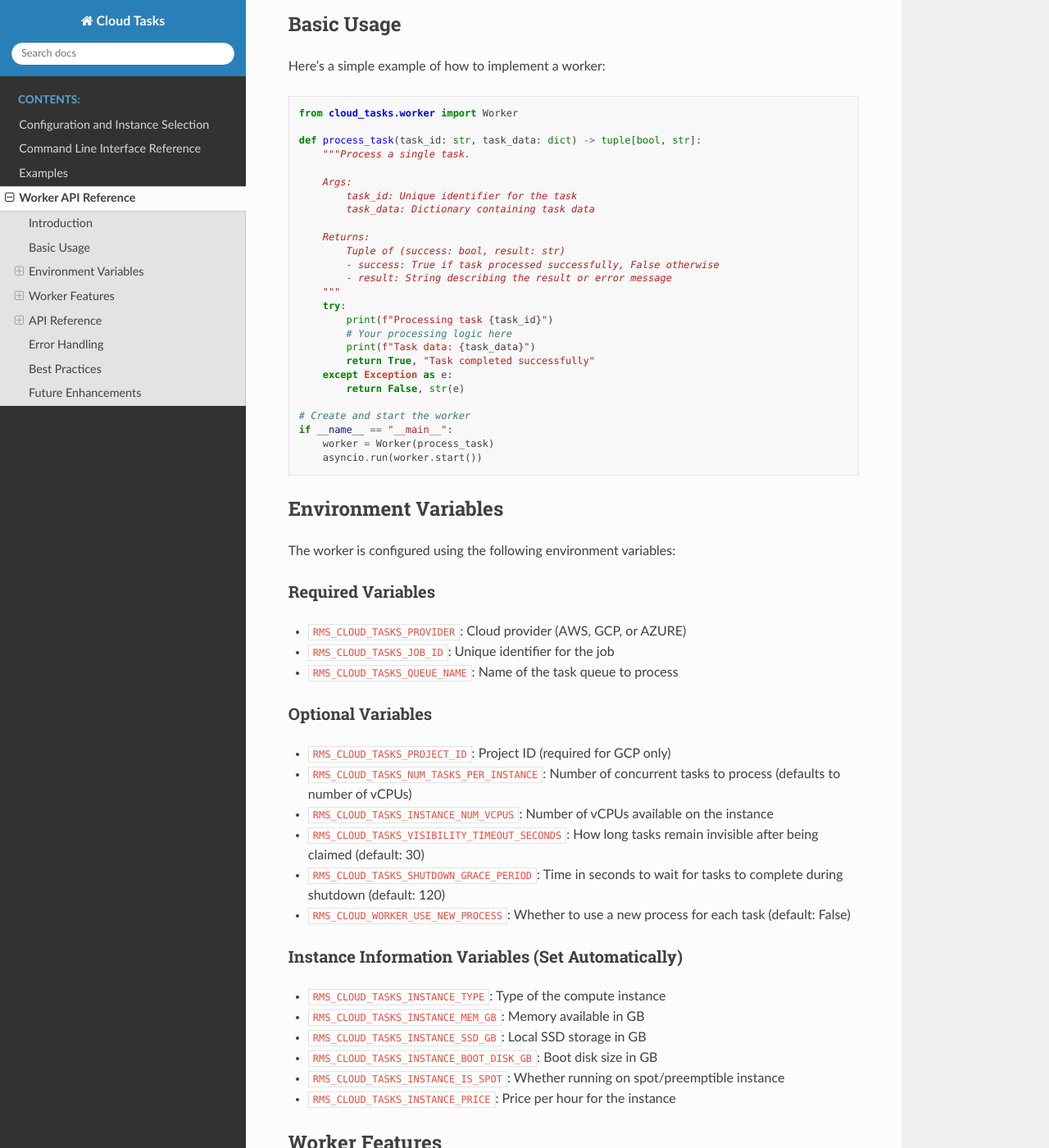
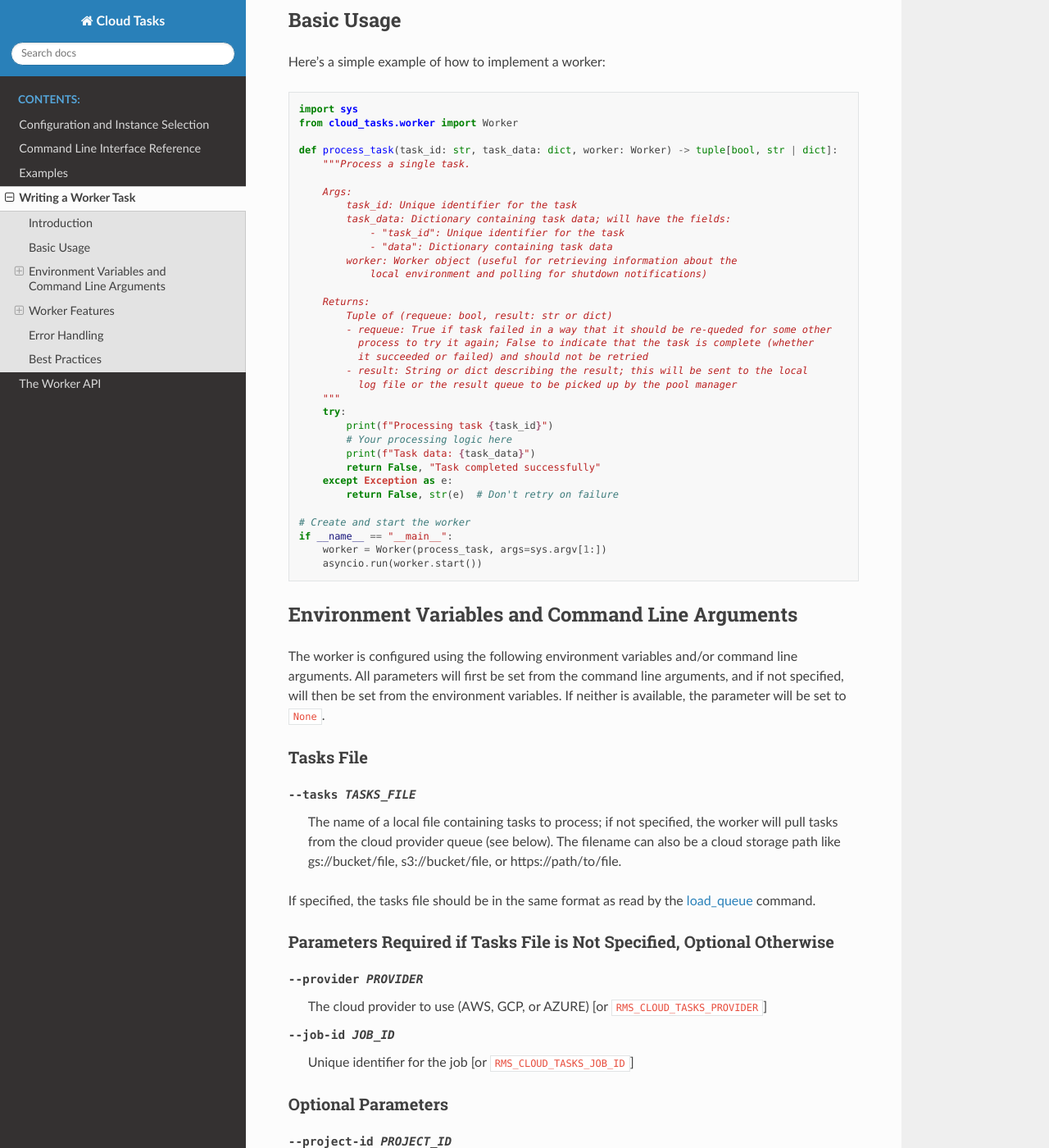
Before and after one commit to SETI/rms-cloud-tasks, a Sphinx documentation site: the page built from docs/worker.rst, in a window 1280 px wide and 1400 px high, scrolled down 400 px. Shown: the whole window at 82% size. Built offline with Sphinx 7.4.7 and the Read the Docs theme 3.1.0, drawn with Linux system fonts in a browser that asks for light colours; some of the changed text lies outside the part shown.

Commit message:
More work on docs and worker

```diff
--- a/docs/cli.rst
+++ b/docs/cli.rst
@@ -476,6 +476,7 @@ Example:
 Queue Management Commands
 -------------------------
 
+.. _load_queue_cmd:
 load_queue
 ~~~~~~~~~~
 
--- a/docs/index.rst
+++ b/docs/index.rst
@@ -13,6 +13,7 @@ Welcome to the documentation for Cloud Tasks
    cli
    examples
    worker
+   worker_api
 
 Indices and tables
 ==================
--- a/docs/worker.rst
+++ b/docs/worker.rst
@@ -1,13 +1,17 @@
-Worker API Reference
-==================
-
-.. warning::
-   This documentation is a placeholder. The Worker API is still under development.
+Writing a Worker Task
+=====================
 
 Introduction
------------
+------------
 
-The Cloud Tasks Worker API provides a framework for implementing workers that process tasks from cloud provider queues. Workers run on compute instances and process tasks from the queue in parallel using Python's multiprocessing capabilities.
+The Cloud Tasks Worker API provides a framework for implementing worker programs that
+process tasks from cloud provider queues or local task files. Workers run on compute
+instances or a local workstation and process tasks from the queue (or local file) in
+parallel using Python's multiprocessing capabilities. The framework automatically handles
+the creation and destruction of processes, logging of task results, and graceful shutdown
+when the queue is empty and the worker is idle. When run on spot/preemptible instances,
+it also takes care of monitoring for the instance shutdown warning and notifying each
+running worker process.
 
 Basic Usage
 ----------
@@ -16,64 +20,83 @@ Here's a simple example of how to implement a worker:
 
 .. code-block:: python
 
+   import sys
    from cloud_tasks.worker import Worker
 
-   def process_task(task_id: str, task_data: dict) -> tuple[bool, str]:
+   def process_task(task_id: str, task_data: dict, worker: Worker) -> tuple[bool, str | dict]:
        """Process a single task.
 
        Args:
            task_id: Unique identifier for the task
-           task_data: Dictionary containing task data
+           task_data: Dictionary containing task data; will have the fields:
+               - "task_id": Unique identifier for the task
+               - "data": Dictionary containing task data
+           worker: Worker object (useful for retrieving information about the
+               local environment and polling for shutdown notifications)
 
        Returns:
-           Tuple of (success: bool, result: str)
-           - success: True if task processed successfully, False otherwise
-           - result: String describing the result or error message
+           Tuple of (requeue: bool, result: str or dict)
+           - requeue: True if task failed in a way that it should be re-queded for some other
+             process to try it again; False to indicate that the task is complete (whether
+             it succeeded or failed) and should not be retried
+           - result: String or dict describing the result; this will be sent to the local
+             log file or the result queue to be picked up by the pool manager
        """
        try:
            print(f"Processing task {task_id}")
            # Your processing logic here
            print(f"Task data: {task_data}")
-           return True, "Task completed successfully"
+           return False, "Task completed successfully"
        except Exception as e:
-           return False, str(e)
+           return False, str(e)  # Don't retry on failure
 
    # Create and start the worker
    if __name__ == "__main__":
-       worker = Worker(process_task)
+       worker = Worker(process_task, args=sys.argv[1:])
        asyncio.run(worker.start())
 
-Environment Variables
-------------------
+Environment Variables and Command Line Arguments
+------------------------------------------------
 
-The worker is configured using the following environment variables:
+The worker is configured using the following environment variables and/or command line
+arguments. All parameters will first be set from the command line arguments, and if not
+specified, will then be set from the environment variables. If neither is available,
+the parameter will be set to ``None``.
 
-Required Variables
-~~~~~~~~~~~~~~~~
+Tasks File
+~~~~~~~~~~
 
-- ``RMS_CLOUD_TASKS_PROVIDER``: Cloud provider (AWS, GCP, or AZURE)
-- ``RMS_CLOUD_TASKS_JOB_ID``: Unique identifier for the job
-- ``RMS_CLOUD_TASKS_QUEUE_NAME``: Name of the task queue to process
+--tasks TASKS_FILE      The name of a local file containing tasks to process; if not
+                        specified, the worker will pull tasks from the cloud provider
+                        queue (see below). The filename can also be a cloud storage
+                        path like gs://bucket/file, s3://bucket/file, or
+                        https://path/to/file.
 
-Optional Variables
-~~~~~~~~~~~~~~~
+If specified, the tasks file should be in the same format as read by the :ref:`load_queue_cmd`
+command.
 
-- ``RMS_CLOUD_TASKS_PROJECT_ID``: Project ID (required for GCP only)
-- ``RMS_CLOUD_TASKS_NUM_TASKS_PER_INSTANCE``: Number of concurrent tasks to process (defaults to number of vCPUs)
-- ``RMS_CLOUD_TASKS_INSTANCE_NUM_VCPUS``: Number of vCPUs available on the instance
-- ``RMS_CLOUD_TASKS_VISIBILITY_TIMEOUT_SECONDS``: How long tasks remain invisible after being claimed (default: 30)
-- ``RMS_CLOUD_TASKS_SHUTDOWN_GRACE_PERIOD``: Time in seconds to wait for tasks to complete during shutdown (default: 120)
-- ``RMS_CLOUD_WORKER_USE_NEW_PROCESS``: Whether to use a new process for each task (default: False)
+Parameters Required if Tasks File is Not Specified, Optional Otherwise
+~~~~~~~~~~~~~~~~~~~~~~~~~~~~~~~~~~~~~~~~~~~~~~~~~~~~~~~~~~~~~~~~~~~~~~
 
-Instance Information Variables (Set Automatically)
-~~~~~~~~~~~~~~~~~~~~~~~~~~~~~~~~~~~~~~~~~~~~~
+--provider PROVIDER     The cloud provider to use (AWS, GCP, or AZURE) [or ``RMS_CLOUD_TASKS_PROVIDER``]
+--job-id JOB_ID         Unique identifier for the job [or ``RMS_CLOUD_TASKS_JOB_ID``]
 
-- ``RMS_CLOUD_TASKS_INSTANCE_TYPE``: Type of the compute instance
-- ``RMS_CLOUD_TASKS_INSTANCE_MEM_GB``: Memory available in GB
-- ``RMS_CLOUD_TASKS_INSTANCE_SSD_GB``: Local SSD storage in GB
-- ``RMS_CLOUD_TASKS_INSTANCE_BOOT_DISK_GB``: Boot disk size in GB
-- ``RMS_CLOUD_TASKS_INSTANCE_IS_SPOT``: Whether running on spot/preemptible instance
-- ``RMS_CLOUD_TASKS_INSTANCE_PRICE``: Price per hour for the instance
+Optional Parameters
+~~~~~~~~~~~~~~~~~~~
+
+--project-id PROJECT_ID          Project ID (required for GCP) [or ``RMS_CLOUD_TASKS_PROJECT_ID``]
+--queue-name QUEUE_NAME          Name of the task queue to process (derived from job ID if not specified) [or ``RMS_CLOUD_TASKS_QUEUE_NAME``]
+--instance-type INSTANCE_TYPE    Instance type running on this computer [or ``RMS_CLOUD_TASKS_INSTANCE_TYPE``]
+--num-cpus N                     Number of vCPUs on this computer [or ``RMS_CLOUD_TASKS_INSTANCE_NUM_VCPUS``]
+--memory MEMORY_GB               Memory in GB on this computer [or ``RMS_CLOUD_TASKS_INSTANCE_MEM_GB``]
+--local-ssd LOCAL_SSD_GB         Local SSD in GB on this computer [or ``RMS_CLOUD_TASKS_INSTANCE_SSD_GB``]
+--boot-disk BOOT_DISK_GB         Boot disk in GB on this computer [or ``RMS_CLOUD_TASKS_INSTANCE_BOOT_DISK_GB``]
+--is-spot                        Whether running on spot/preemptible instance [or ``RMS_CLOUD_TASKS_INSTANCE_IS_SPOT``]
+--price PRICE_PER_HOUR           Price per hour for the instance [or ``RMS_CLOUD_TASKS_INSTANCE_PRICE``]
+--num-simultaneous-tasks N       Number of concurrent tasks to process (defaults to number of vCPUs, or 1 if not specified) [or ``RMS_CLOUD_TASKS_NUM_TASKS_PER_INSTANCE``]
+--max-runtime SECONDS            Maximum runtime for a task in seconds [or ``RMS_CLOUD_TASKS_MAX_RUNTIME``]
+--shutdown-grace-period SECONDS  Time in seconds to wait for tasks to complete during shutdown [or ``RMS_CLOUD_TASKS_SHUTDOWN_GRACE_PERIOD``]
+--use-new-process                Whether to use a new process for each task [or ``RMS_CLOUD_WORKER_USE_NEW_PROCESS``]
 
 Worker Features
 -------------
@@ -83,13 +106,18 @@ Parallel Processing
 
 The worker uses Python's multiprocessing to achieve true parallelism:
 
-- Creates one worker process per vCPU (or as specified by ``RMS_CLOUD_TASKS_NUM_TASKS_PER_INSTANCE``)
+- Creates one worker process per vCPU (or as specified by ``--num-simultaneous-tasks``)
 - Each process handles one task at a time
 - Tasks are distributed automatically among processes
 - Results are collected and reported back to the main process
+- When a task if complete, the process is reused for the next task; but if the
+  ``--use-new-process`` flag is set, the process is destroyed and a new process is created for
+  each task. This is useful when you need to ensure that each task releases all of its
+  resources, including allocated memory, open file handles, etc. before starting the next
+  task.
 
 Task Processing
-~~~~~~~~~~~~~
+~~~~~~~~~~~~~~~
 
 Tasks are processed with the following guarantees:
 
@@ -119,34 +147,6 @@ The worker implements graceful shutdown handling:
 - Configurable grace period for task completion
 - Proper process cleanup and termination
 
-API Reference
------------
-
-Worker Class
-~~~~~~~~~~
-
-.. code-block:: python
-
-   class Worker:
-       def __init__(self, user_worker_function: Callable[[str, Dict[str, Any]], Tuple[bool, str]]):
-           """Initialize the worker.
-
-           Args:
-               user_worker_function: Function to process tasks. Should accept task_id (str) and
-                   task_data (dict) arguments and return a tuple of (success: bool, result: str).
-           """
-           pass
-
-       async def start(self) -> None:
-           """Start the worker and begin processing tasks.
-
-           This method will:
-           1. Initialize the task queue connection
-           2. Start worker processes
-           3. Begin task processing
-           4. Run until shutdown is requested
-           """
-           pass
 
 Error Handling
 ------------
@@ -185,14 +185,3 @@ Best Practices
    - Minimize memory allocations
    - Use appropriate batch sizes
    - Monitor processing times
-
-Future Enhancements
------------------
-
-The following features are planned for future releases:
-
-- Distributed worker coordination
-- Enhanced metrics and monitoring
-- Horizontal scaling support
-- Worker middleware support
-- Enhanced task routing
```
Also changed, not shown: docs/worker_api.rst (added, +10 -0 lines), 2 other files.
